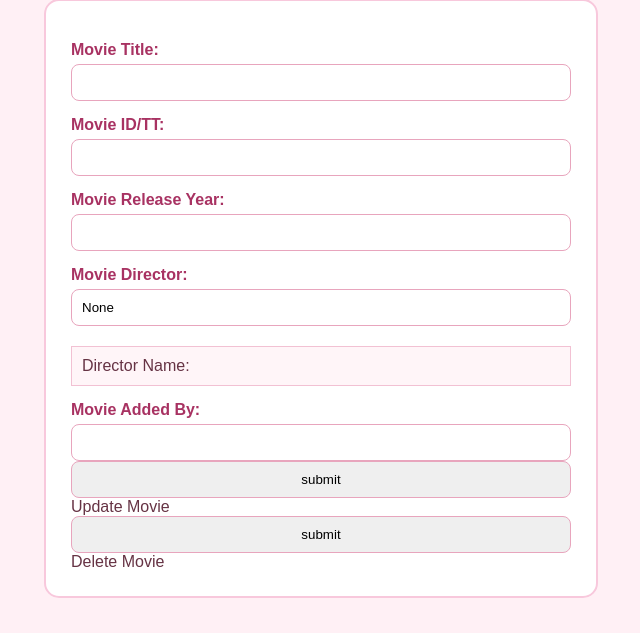
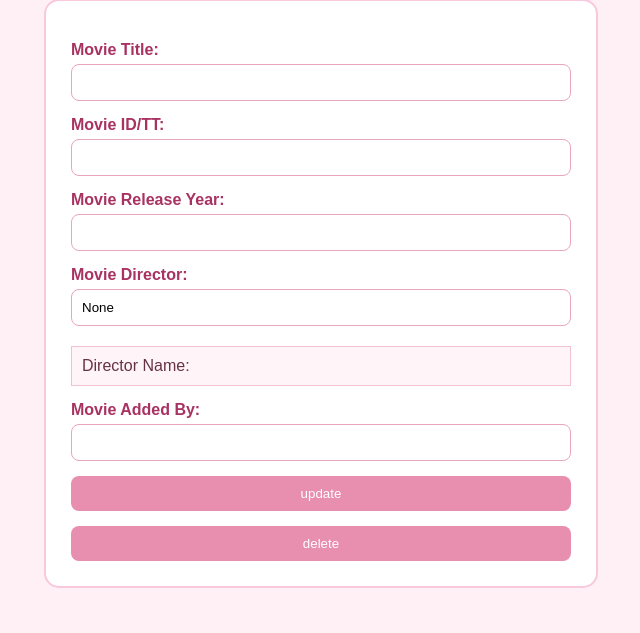
Before and after one commit to melsanchez15/CS304-CRUD, a Flask app: template templates/update.html in a window 1280 px wide. Shown: the part 167-800 px from the top of the page, without its empty margins (319-959 px from the left). Run offline with Flask 3, Linux system fonts and the light colour scheme; the template is opened without the code that fills it, so the values that code supplies are empty.

Commit message:
fixed the issue in app with update, fixed input buttons, edited css

```diff
--- a/app.py
+++ b/app.py
@@ -11,7 +11,8 @@ import cs304dbi as dbi
 app.secret_key = secrets.token_hex()
 
 # configure DBI
-dbi.conf('th116_db')
+#dbi.conf('th116_db')
+dbi.conf('ms142_db')
 staffid = 10090
 
 # For CRUD and Ajax, use your personal db
@@ -63,23 +64,22 @@ def update(movie_tt):
     if request.method == 'POST':
         action = request.form.get('submit')
 
-        #deletes
+        #delete action
         if action == 'delete':
             curs.execute('''delete from movie where tt = %s''', [movie_tt])
             conn.commit()
             flash(f'{movie_tt} deleted!')
             return redirect(url_for('index'))
 
-        #updates
+        #update action
         elif action == 'update':
             ttform = request.form.get('movie-tt')
             titleform = request.form.get('movie-title')
             releaseform = request.form.get('movie-release')
             directorform = request.form.get('movie-director')
-            directorform = request.form.get('movie-director')
             addedform = request.form.get('movie-addedby')
 
-#checks if any form values are empty, flashes message and redirects if it is
+            #checks if any form values are empty, flashes message and redirects if it is
             if not ttform or not titleform or not releaseform or not addedform:
                 if not ttform:
                     flash('Please input a value for Movie ID/TT ')
@@ -90,21 +90,55 @@ def update(movie_tt):
                 if not addedform:
                     flash('Please input a value for Movie Added By')
 
-                return redirect(url_for('update', movie_tt = movie_tt))
+                #94-103 happen in several places to make sure no invalid tt value in url
+                curs.execute('''select * from movie where tt = %s''',[movie_tt])
+                movie = curs.fetchone()
 
-            curs.execute('''select name from person where nm = %s''', directorform)
-            dirname = curs.fetchall()
+                #gives dirname an initial value so it can run
+                dirname = None
+
+                #if director is not None, gets director name from db and sets dirname to that value
+                if movie['director'] is not None:
+                    curs.execute('''select name from person where nm = %s''', [movie['director']])
+                    dirname = curs.fetchone()
+                return render_template('update.html',movie = movie, dirname = dirname )
 
             #since director id is int, if the value was left '' it was trying to put in a string, so makes sure if empty its stores as NONE
             if directorform == '' or directorform.lower() in ('none', 'null'):
                 directorform = None
 
+            if directorform is not None:
+                curs.execute('''select * from person where nm = %s''', [directorform])
+                dir = curs.fetchone()
+                if dir is None:
+                    flash(f'Director ID: {directorform} does not exist.')
+
+                    #checks again that invalid director id is not inputted
+                    curs.execute('''select * from movie where tt = %s''',[movie_tt])
+                    movie = curs.fetchone()
+                    dirname = None
+                    if movie['director'] is not None:
+                        curs.execute('''select name from person where nm = %s''', [movie['director']])
+                        dirname = curs.fetchone()
+
+                    return render_template('update.html',movie = movie, dirname = dirname )
+
             #checks if there is already an existing tt value, flashes message if there is
             curs.execute('''select * from movie where tt = %s AND tt != %s''', [ttform, movie_tt])
             movie_amounts = curs.fetchall()
             if len(movie_amounts) != 0:
-                flash(f'There is an existing movie with that tt value of: {ttform}')
-                return render_template('update.html', movie_tt = ttform)
+                #changed flash because it looked like the test cases wanted this specific message
+                flash('Movie already exists')
+
+                #gets movie and director
+                curs.execute('''select * from movie where tt = %s''',[movie_tt])
+                movie = curs.fetchone()
+                dirname = None
+                if movie['director'] is not None:
+                    curs.execute('''select name from person where nm = %s''', [movie['director']])
+                    dirname = curs.fetchone()
+
+                return render_template('update.html',movie = movie, dirname = dirname )
 
             #flashes update message and should now update the db
             curs.execute('''
@@ -112,21 +146,31 @@ def update(movie_tt):
             addedby = %s where tt = %s''',
             [ttform, titleform, releaseform, directorform, addedform, movie_tt])
             conn.commit()
-            flash(f'{movie_tt} updated!')
+            flash(f'{ttform} updated!')
 
-    try:
-        curs.execute('''select * from movie where tt = %s''', [movie_tt])
-        movie = curs.fetchone()
-    except pymysql.err.IntegrityError as e:
+            #if tt value was updated, updates the url
+            if ttform != movie_tt:
+                return redirect(url_for('update', movie_tt = ttform))
+
+             #gets movie and director
+            curs.execute('select * from movie where tt = %s', [movie_tt])
+            movie = curs.fetchone()
+
+            dirname = None
+            if movie['director'] is not None:
+                curs.execute('''select name from person where nm = %s''', [movie['director']])
+                dirname = curs.fetchone()
+            return render_template('update.html', movie=movie, dirname=dirname)
+
+    #stops invlaid tt values to be in url in update
+    curs.execute('''select * from movie where tt = %s''', [movie_tt])
+    movie = curs.fetchone()
+    if movie is None:
         flash(f'{movie_tt} not found in this database.')
-        return render_template('update.html', movie_tt = movie_tt)
-
-    if movie is None:
-        flash(f'Movie not found')
         return render_template('select.html')
 
+     #gets movie and director
     dirname = None
-
     if movie['director'] is not None:
         curs.execute('''select name from person where nm = %s''', [movie['director']])
         dirname = curs.fetchone()
--- a/static/style.css
+++ b/static/style.css
@@ -74,8 +74,8 @@ input, select {
     box-sizing: border-box;
 }
 
-/* Buttons */
-button {
+/*input 'buttons'*/
+input[type="submit"] {
     background-color: #e88eaf;
     color: white;
     padding: 10px 18px;
--- a/templates/insert.html
+++ b/templates/insert.html
@@ -16,7 +16,7 @@
     <label for = "movie-release">Movie Release Year: </label>
     <input type = "text" id = "movie-release" name = "movie-release">
     <br>
-    <input type = 'submit' name = 'submit' >Submit</button>
+    <input type = 'submit' name = 'submit' value = 'Submit' >
 </form>
 
 {% endblock %}
--- a/templates/select.html
+++ b/templates/select.html
@@ -15,7 +15,7 @@
         {% endfor %}
     </select>
     <br>
-    <input type = "submit" >Submit</input>
+    <input type = "submit" name = 'submit' value = ' Submit' >
 </form>
 
 {% endblock %}
--- a/templates/update.html
+++ b/templates/update.html
@@ -56,11 +56,9 @@
     name = "movie-addedby"  value = "{{ movie.addedby if movie.addedby is not none else '' }}">
     <br>
 
-    <input type = 'submit' value = 'submit' name = 'submit'
-    value = 'update'>Update Movie</input>
+    <input type = 'submit'  name = 'submit' value = 'update'>
 
-    <input type = 'submit' value = 'submit' name = 'submit'
-    value = 'delete'>Delete Movie</input>
+    <input type = 'submit' name = 'submit' value = 'delete'>
 
 </form>
 
```
